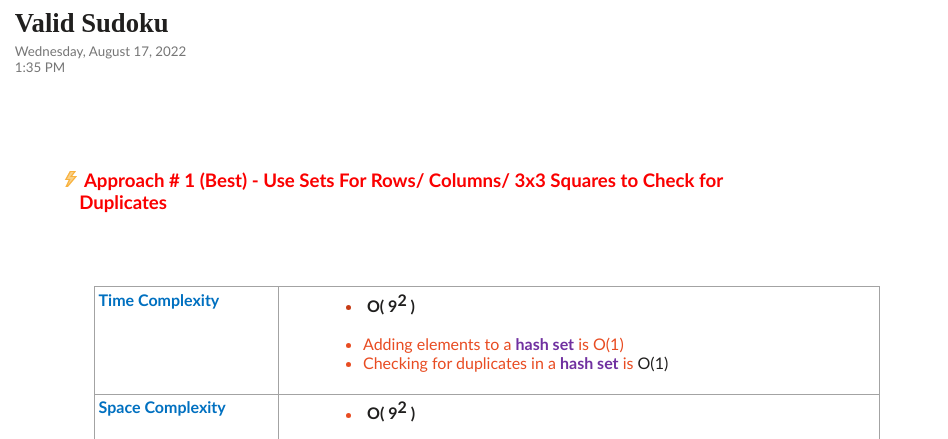
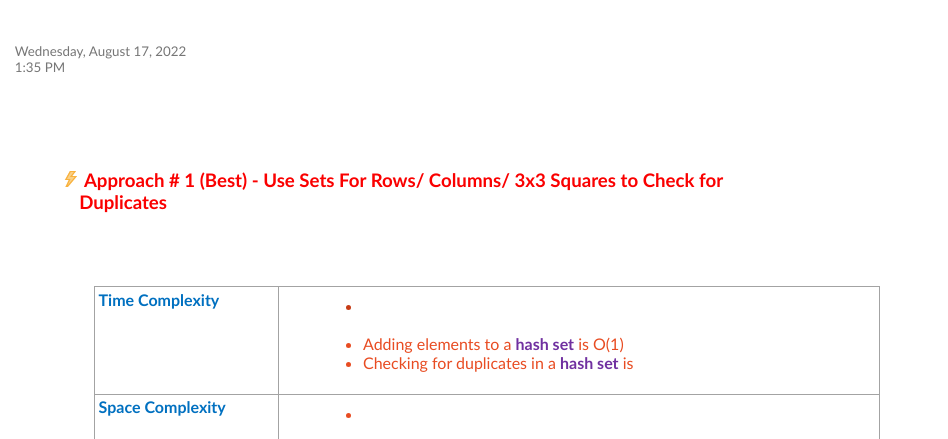
Before and after one commit to Mike11199/Leetcode-Notes, a plain HTML site: page Valid_Sudoku/Valid_Sudoku.htm in a window 1280 px wide. Shown: the top 439 px of the page, 0-948 px from the left. Drawn offline with Linux system fonts and the light colour scheme.

Commit message:
replaced #201F1e to #FFFFFF on all .htm pages

```diff
--- a/Valid_Sudoku/Valid_Sudoku.htm
+++ b/Valid_Sudoku/Valid_Sudoku.htm
@@ -18,7 +18,7 @@ xmlns="http://www.w3.org/TR/REC-html40">
 
 <div style='direction:ltr;margin-top:0in;margin-left:.0708in;width:2.0541in'>
 
-<p style='margin:0in;font-family:"Calibri Light";font-size:20.0pt;color:#201F1E'><span
+<p style='margin:0in;font-family:"Calibri Light";font-size:20.0pt;color:#FFFFFF'><span
 style='font-weight:bold'>Valid Sudoku</span></p>
 
 </div>
@@ -92,12 +92,12 @@ PM</p>
           style='font-weight:bold;font-family:Calibri;font-size:12.0pt;
           color:#C63B15'><span style='mso-spacerun:yes'> </span></span><span
           style='font-weight:bold;font-family:Calibri;font-size:12.0pt;
-          color:#201F1E'>O( 9</span><span style='font-weight:bold;vertical-align:
-          super;font-family:Calibri;font-size:12.0pt;color:#201F1E'>2 </span><span
+          color:#FFFFFF'>O( 9</span><span style='font-weight:bold;vertical-align:
+          super;font-family:Calibri;font-size:12.0pt;color:#FFFFFF'>2 </span><span
           style='font-weight:bold;font-family:Calibri;font-size:12.0pt;
-          color:#201F1E'>)</span></li>
+          color:#FFFFFF'>)</span></li>
      </ul>
-     <p style='margin:0in;font-family:Calibri;font-size:12.0pt;color:#201F1E'>&nbsp;</p>
+     <p style='margin:0in;font-family:Calibri;font-size:12.0pt;color:#FFFFFF'>&nbsp;</p>
      <ul type=disc style='direction:ltr;unicode-bidi:embed;margin-top:0in;
       margin-bottom:0in'>
       <li style='margin-top:0;margin-bottom:0;vertical-align:middle;color:#E84C22'><span
@@ -110,7 +110,7 @@ PM</p>
           for duplicates in a </span><span style='font-weight:bold;font-family:
           Calibri;font-size:12.0pt;color:#7030A0'>hash set</span><span
           style='font-family:Calibri;font-size:12.0pt;color:#E84C22'> is </span><span
-          style='font-family:Calibri;font-size:12.0pt;color:#201F1E'>O(1)</span></li>
+          style='font-family:Calibri;font-size:12.0pt;color:#FFFFFF'>O(1)</span></li>
      </ul>
      <p style='margin:0in;font-family:Calibri;font-size:12.0pt;color:#E84C22'>&nbsp;</p>
     </ul>
@@ -129,14 +129,14 @@ PM</p>
      <ul type=disc style='direction:ltr;unicode-bidi:embed;margin-top:0in;
       margin-bottom:0in'>
       <li style='margin-top:0;margin-bottom:0;vertical-align:middle;color:#E84C22'><span
-          style='font-family:Calibri;font-size:12.0pt;color:#201F1E'><span
+          style='font-family:Calibri;font-size:12.0pt;color:#FFFFFF'><span
           style='mso-spacerun:yes'> </span></span><span style='font-weight:
-          bold;font-family:Calibri;font-size:12.0pt;color:#201F1E'>O( 9</span><span
+          bold;font-family:Calibri;font-size:12.0pt;color:#FFFFFF'>O( 9</span><span
           style='font-weight:bold;vertical-align:super;font-family:Calibri;
-          font-size:12.0pt;color:#201F1E'>2</span><span style='font-weight:
-          bold;font-family:Calibri;font-size:12.0pt;color:#201F1E'> )</span></li>
+          font-size:12.0pt;color:#FFFFFF'>2</span><span style='font-weight:
+          bold;font-family:Calibri;font-size:12.0pt;color:#FFFFFF'> )</span></li>
      </ul>
-     <p style='margin:0in;font-family:Calibri;font-size:12.0pt;color:#201F1E'>&nbsp;</p>
+     <p style='margin:0in;font-family:Calibri;font-size:12.0pt;color:#FFFFFF'>&nbsp;</p>
      <ul type=disc style='direction:ltr;unicode-bidi:embed;margin-top:0in;
       margin-bottom:0in'>
       <li style='margin-top:0;margin-bottom:0;vertical-align:middle;color:#E84C22'><span
```
